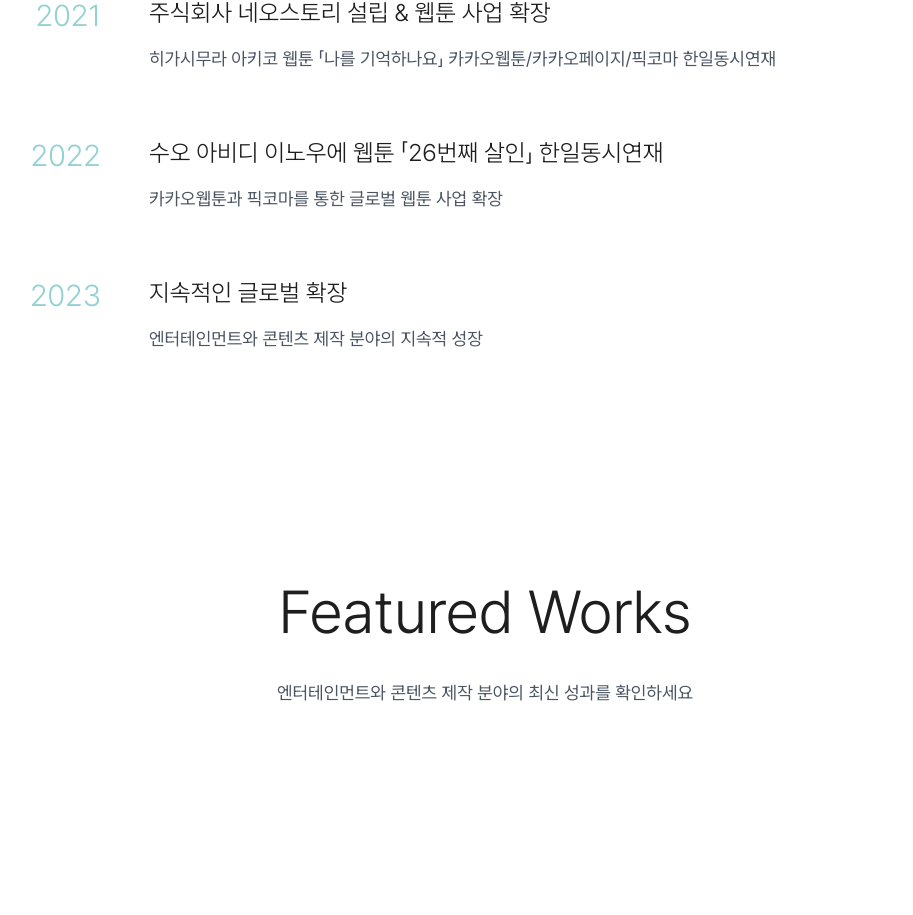
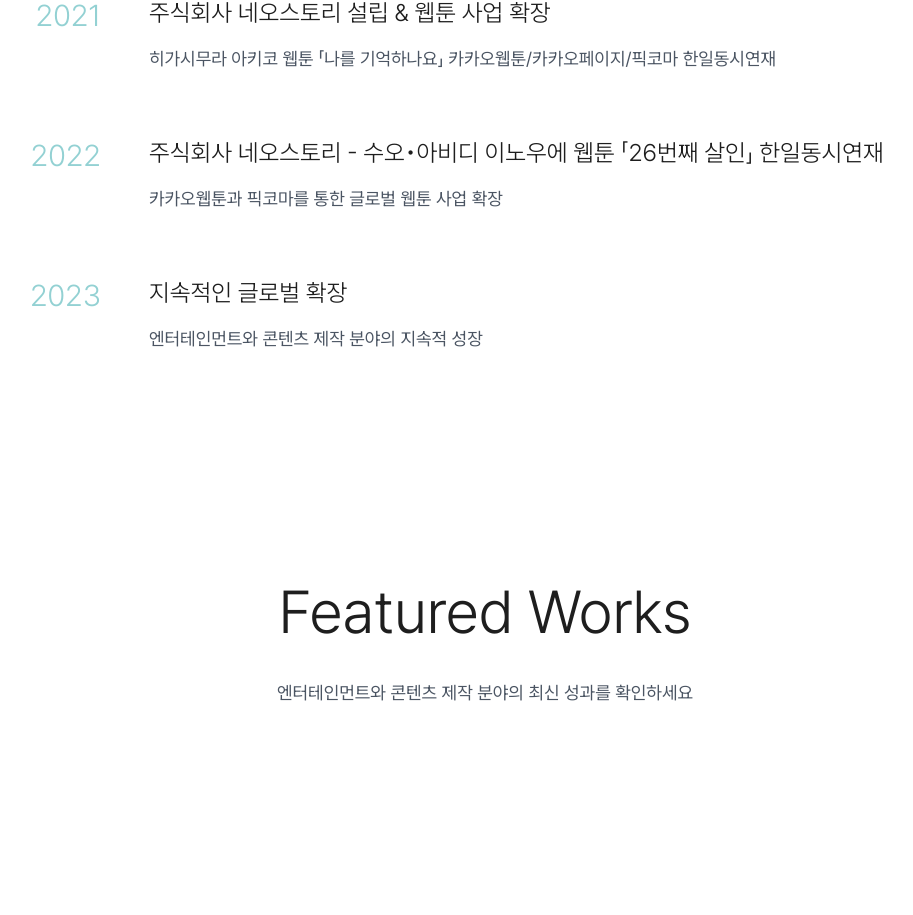
Before and after one commit to neoskorea/neos-homepage, a Next.js app: page / in a window 1280 px wide. Shown: the part 4466-5381 px from the top of the page, without its empty margins (155-1068 px from the left). Built offline with nearby package versions, Linux system fonts and the light colour scheme.

Commit message:
fix: 일부 문구 수정

```diff
--- a/app/page.tsx
+++ b/app/page.tsx
@@ -313,7 +313,7 @@ export default function Home() {
                 <span className="text-3xl text-primary font-light">2022</span>
               </div>
               <div>
-                <h3 className="text-2xl font-light text-text-primary mb-4">수오 아비디 이노우에 웹툰 「26번째 살인」 한일동시연재</h3>
+                <h3 className="text-2xl font-light text-text-primary mb-4">주식회사 네오스토리 - 수오•아비디 이노우에 웹툰 「26번째 살인」 한일동시연재</h3>
                 <p className="text-lg text-text-secondary">카카오웹툰과 픽코마를 통한 글로벌 웹툰 사업 확장</p>
               </div>
             </div>
```
